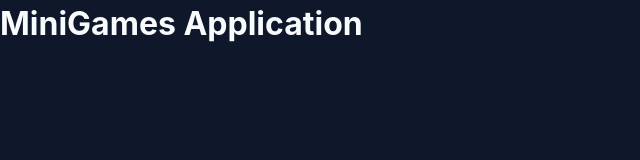
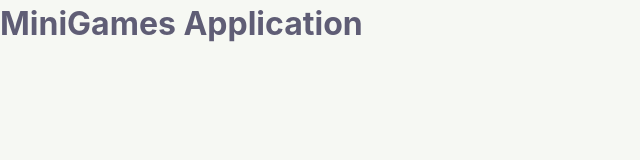
Before and after one commit to behruz-eshquvatov/minigames, a website built with Vite: page index.html in a window 1280 px wide. Shown: the whole page, without its empty margins (0-640 px from the left). Built offline with nearby package versions, Linux system fonts and the light colour scheme.

Commit message:
feat: update color tokens from figma design specification

```diff
--- a/src/styles/_tokens.scss
+++ b/src/styles/_tokens.scss
@@ -1,15 +1,42 @@
-// Colors
-$color-primary: #6c5ce7;
-$color-primary-hover: #5b4bc4;
-$color-secondary: #a29bfe;
-$color-background: #0f172a;
-$color-surface: #1e293b;
-$color-surface-hover: #334155;
-$color-text: #f8fafc;
-$color-text-secondary: #94a3b8;
-$color-accent: #00cec9;
-$color-danger: #ff7675;
-$color-success: #55efc4;
+// Base
+$color-white: #ffffff; // bg, text color
+$color-black: #000000; // gradient
+
+// General
+$color-bg: #f6f8f3; // base background
+$color-on-bg: #5f5d75; // base text-color
+$color-on-bg-low: #737380; // text-color for additional info
+$color-bg-footer: #1e1b3a; // footer background
+$color-bg-footer-low: #2a264f; // social-link
+$color-bg-footer-lowest: #3c376e; // social-link hover
+$color-on-bg-footer: #b9b5c9; // footer text-color
+$color-surface: #fff8e5; // button-hover
+$color-surface-low: #fffcf5; // input focus
+$color-primary: #ffd02b; // button, text-color
+$color-primary-low: #fde047; // sort-action
+$color-primary-high: #e5b800; // button-hover
+$color-on-primary: #242145; // primary text-color
+$color-secondary: #f0eeff; // badge
+$color-tertiary: #3a2ebf; // table header, button hover
+$color-like: #ff4848; // like icon
+$color-error: #b3261e; // validation error
+$color-price-free: #088a8f; // price
+
+// Borders
+$color-outline: #e6e7eb; // border
+$color-outline-variant: #d2d2d2; // border
+
+// Additional (Avatars)
+$color-avatar-random-1: #e0eef6; // avatar bg
+$color-avatar-random-2: #a3e2c9; // avatar bg
+$color-avatar-random-3: #bce3ff; // avatar bg
+$color-avatar-random-4: #ffc6ff; // avatar bg
+$color-avatar-random-5: #e6dff5; // avatar bg
+
+// Legacy Aliases for Compatibility
+$color-background: $color-bg;
+$color-text: $color-on-bg;
+$color-text-secondary: $color-on-bg-low;
 
 // Typography
 $font-family-base:
@@ -51,7 +78,6 @@ $shadow-md:
 $shadow-lg:
   0 10px 15px -3px rgba(0, 0, 0, 0.1),
   0 4px 6px -2px rgba(0, 0, 0, 0.05);
-$shadow-glow: 0 0 20px rgba(108, 92, 231, 0.4);
 
 // Spacing & Sizes
 $spacing-xs: 4px;
```
